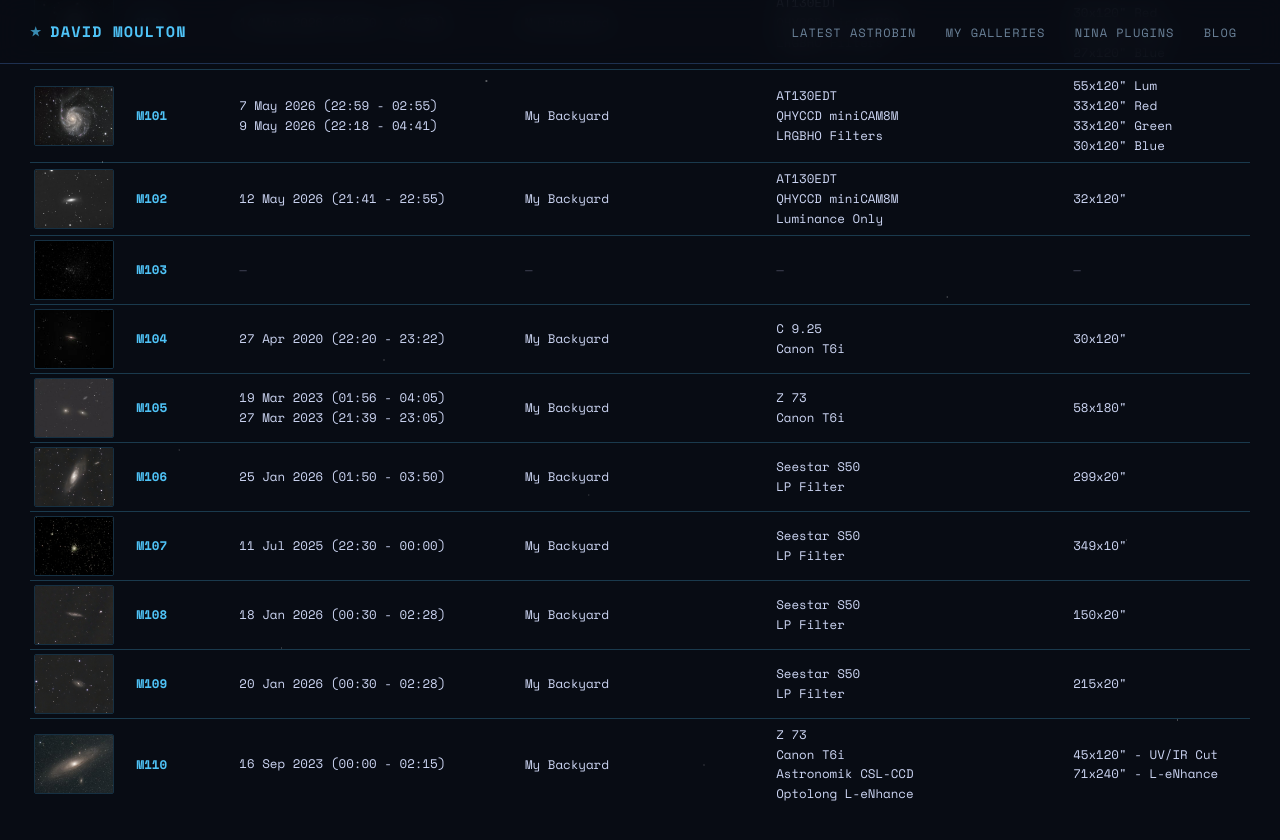
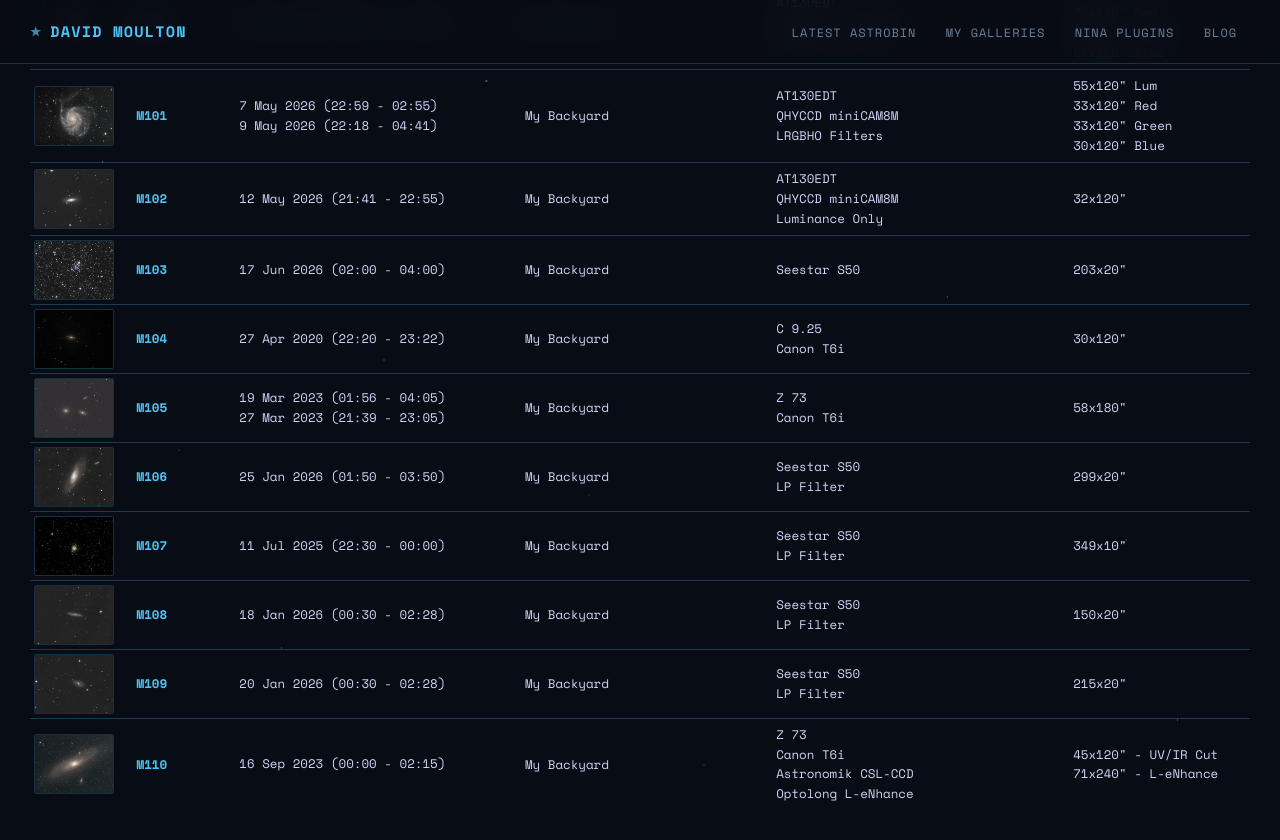
Before and after one commit to dmoulton/dmoulton.github.io, a Jekyll site: the page built from pages/astrophotography/messier-list.html, in a window 1280 px wide and 900 px high, scrolled down 7486 px. Shown: the top 840 px of the window. Built offline with Jekyll 4.4.1, drawn with Linux system fonts in a browser that asks for light colours; comment, search, counter and statistics services are not loaded.

Commit message:
updated m103 image

```diff
--- a/_data/galleries/messier.yml
+++ b/_data/galleries/messier.yml
@@ -174,7 +174,7 @@ pictures:
     sort_id: 15
     thumbnail: m15-300x169.jpg
     title: M15
-    date: '12 Jun 2026 (00:30 - 02:00) '
+    date: "12 Jun 2026 (00:30 - 02:00) "
     location: Heatheridge Observatory
     equipment: AT130EDT | QHYCCD miniCAM8M | RGB Filters
     image_info: 18x60" R | 18x60" G | 15x60" B
@@ -281,7 +281,7 @@ pictures:
     sort_id: 24
     thumbnail: m24-300x200.jpg
     title: M24
-    date: '9 Jun 2018 (00:56 - 01:28) '
+    date: "9 Jun 2018 (00:56 - 01:28) "
     location: Pit 'n Pole Observing Site
     equipment: C 9.25 | Canon T6i
     image_info: 28x60"
@@ -620,7 +620,7 @@ pictures:
     sort_id: 54
     thumbnail: m54-300x169.jpg
     title: M54
-    date: ''
+    date: ""
     location: null
     equipment: null
     image_info: null
@@ -865,7 +865,7 @@ pictures:
     sort_id: 76
     thumbnail: m76-300x200.jpg
     title: M76
-    date: ''
+    date: ""
     location: null
     equipment: null
     image_info: null
@@ -1165,15 +1165,15 @@ pictures:
     image_info: 32x120"
     checked: true
   - filename: m103
-    original: m103-6096x4056.jpg
+    original: m103-1079x1426.jpg
     sizes: []
     sort_id: 103
-    thumbnail: m103-thumbnail.jpg
+    thumbnail: m103-300x396.jpg
     title: M103
-    date: null
-    location: null
-    equipment: null
-    image_info: null
+    date: 17 Jun 2026 (02:00 - 04:00)
+    location: My Backyard
+    equipment: Seestar S50
+    image_info: 203x20"
     checked: true
   - filename: m104
     original: m104-4022x6024.jpg
```
Also changed, not shown: assets/astrophotography/messier/m103-1079x1426.jpg (added), assets/astrophotography/messier/m103-300x396.jpg (added), assets/astrophotography/messier/m103-6096x4056.jpg (deleted), assets/astrophotography/messier/m103-thumbnail.jpg (deleted).
